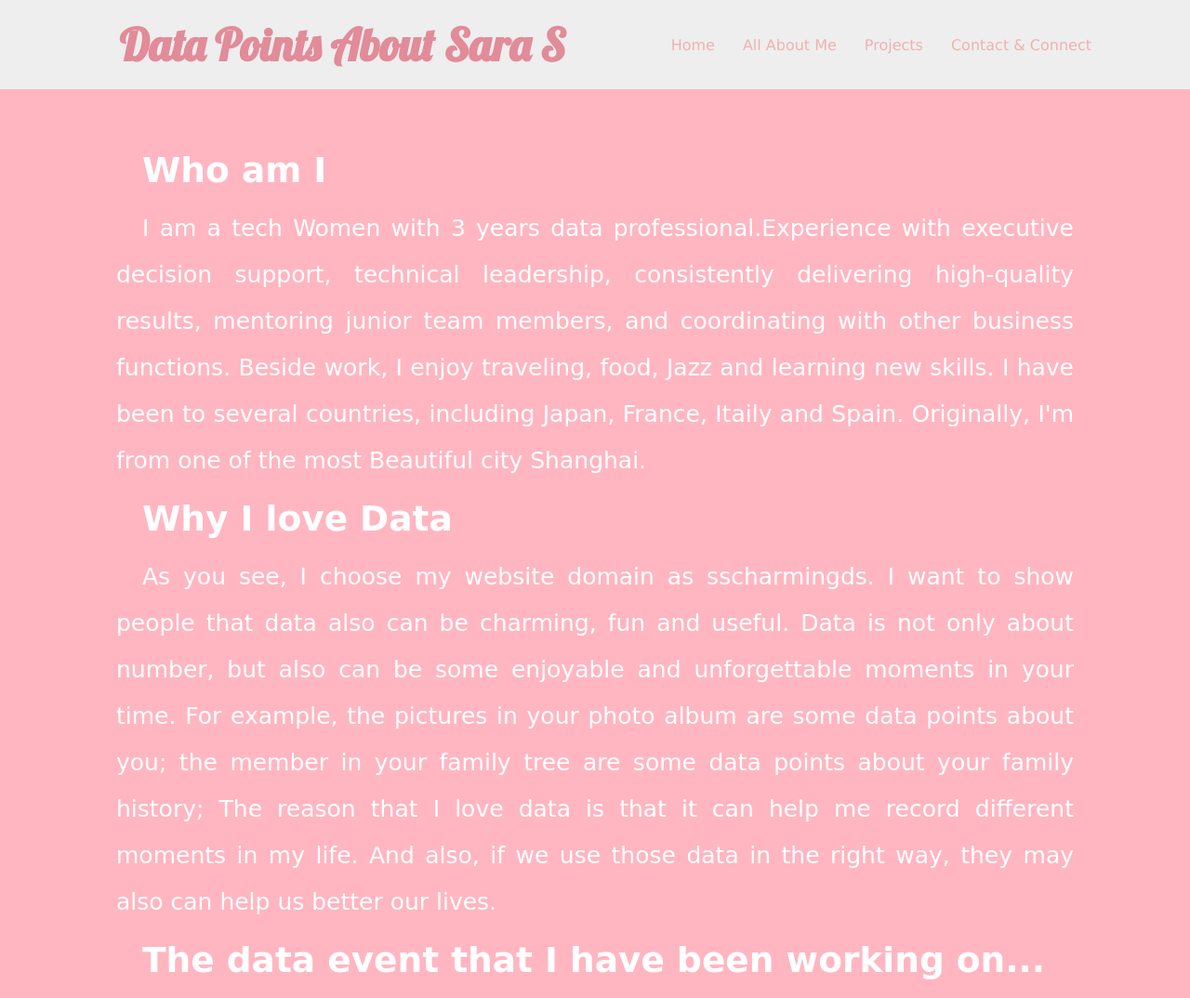
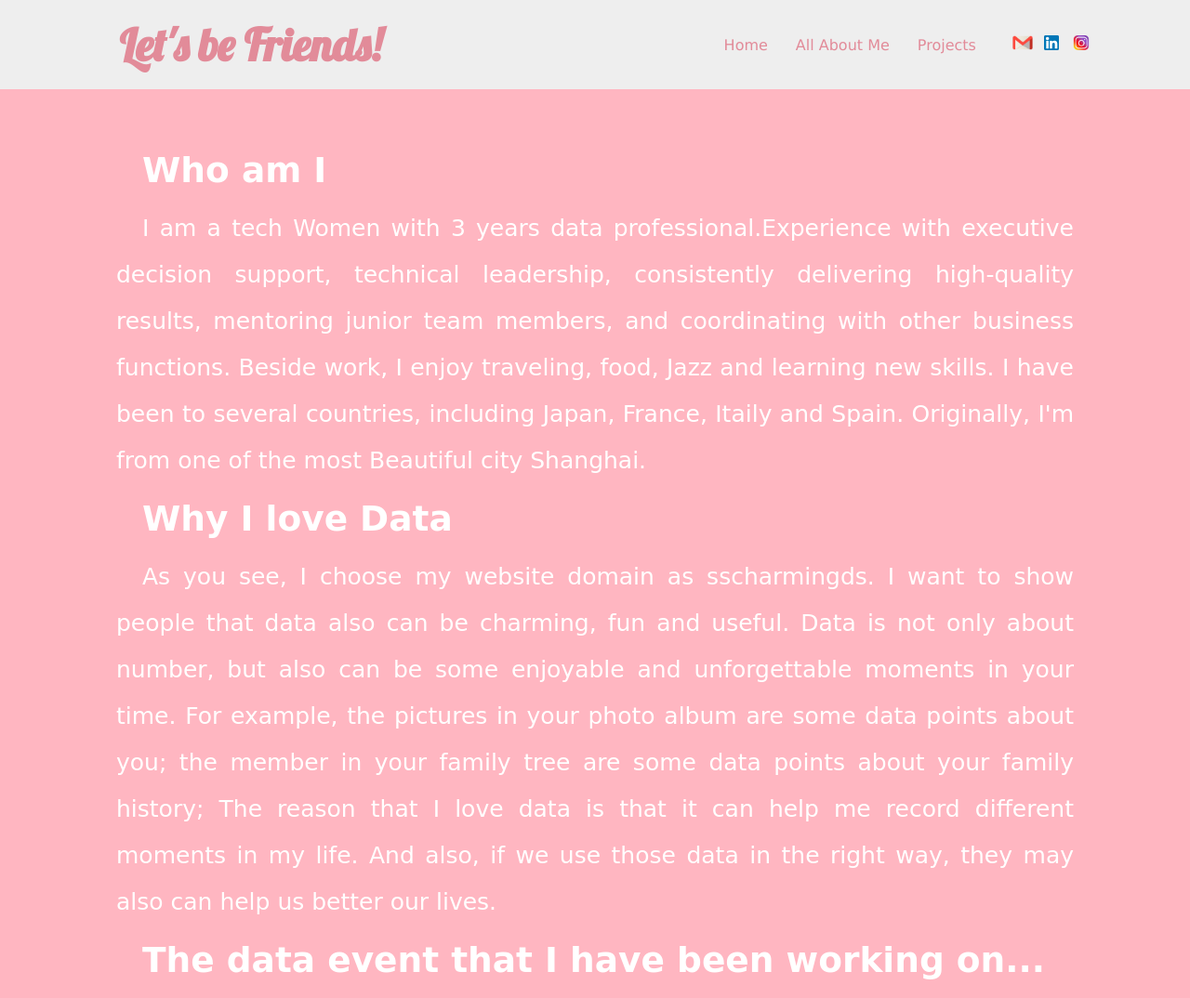
Before and after one commit to sarasdsutah/sscharmingds, a plain HTML site: page me.html in a window 1280 px wide. Shown: the top 1074 px of the page at 93% size. Drawn offline with Linux system fonts and the light colour scheme; a web font is replaced by a local one.

Commit message:
Delete the contact page,put contact into the top right

```diff
--- a/me.html
+++ b/me.html
@@ -8,12 +8,16 @@
 <link href="https://fonts.googleapis.com/css2?family=Sansita+Swashed&display=swap" rel="stylesheet">
 
 <div class='top'>
-	<h1>Data Points About Sara S</h1>
+	<h1>Let's be Friends!</h1>
 	<ul class="nav-menu">
 		<li class ="homebtn"> <a href="index.html">Home</a></li>
 		<li> <a href="me.html">All About Me</a></li>
 		<li> <a href="projects.html">Projects</a></li>
-		<li> <a href="Contact.html">Contact & Connect</a></li>
+		<li>
+			<a href="mailto:sarasdsutah@gmail.com"><img src="image/mail.png" class='logo'></a>
+			<a href="https://www.linkedin.com/in/sara-song-utah/"><img src="image/in.png" class='logo'></a>
+		    <a href="https://www.instagram.com/sweetness_of_nothing/"><img src="image/instagram.png" class='logo'></a>
+		</li>
     </ul>
 </div>
 
--- a/style.css
+++ b/style.css
@@ -31,7 +31,7 @@ body { background: lightpink; }
     margin-left: 30px;
 }
 
-.nav-menu li a { color: rgb(241, 177, 177); text-decoration: none; font-family: "Verdana", sans-serif; }
+.nav-menu li a { color: rgb(226, 139, 153); text-decoration: none; font-family: "Verdana", sans-serif; }
 
 .nav-menu li a:hover {
     color: rgb(255, 154, 171);
@@ -81,3 +81,14 @@ body { background: lightpink; }
     font-size: 20px;
     font-family: 'Source Sans Pro', sans-serif;
 }
+
+.logo {
+    height: 1em;
+    margin-left:1ex;
+
+}
+
+a {
+    color:white;
+    text-decoration: none;
+}
```
Also changed, not shown: Contact.html (deleted, +0 -27 lines), index.html (+5 -1 lines), projects.html (+5 -1 lines), image/in.png (added), image/instagram.png (added), image/mail.png (added), 1 other file.
